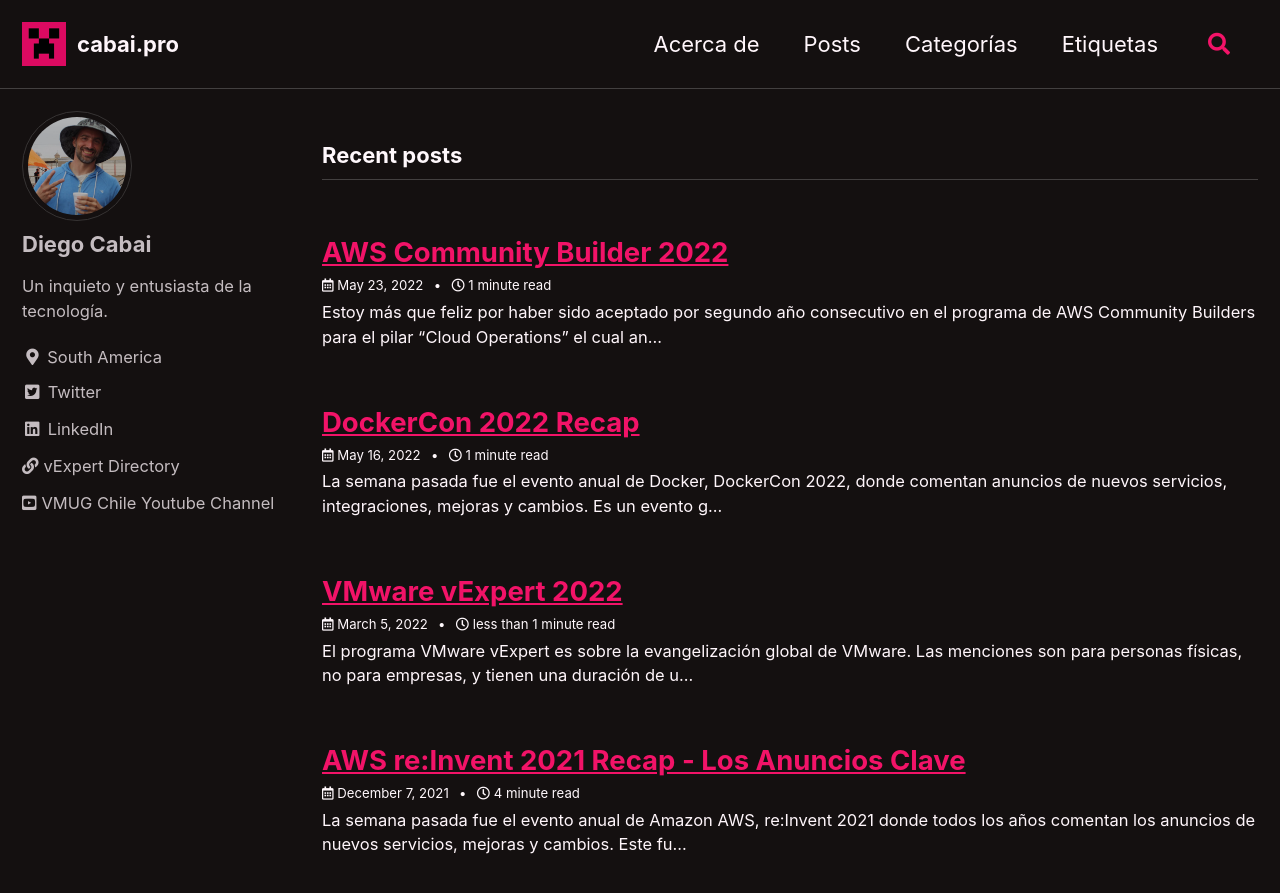
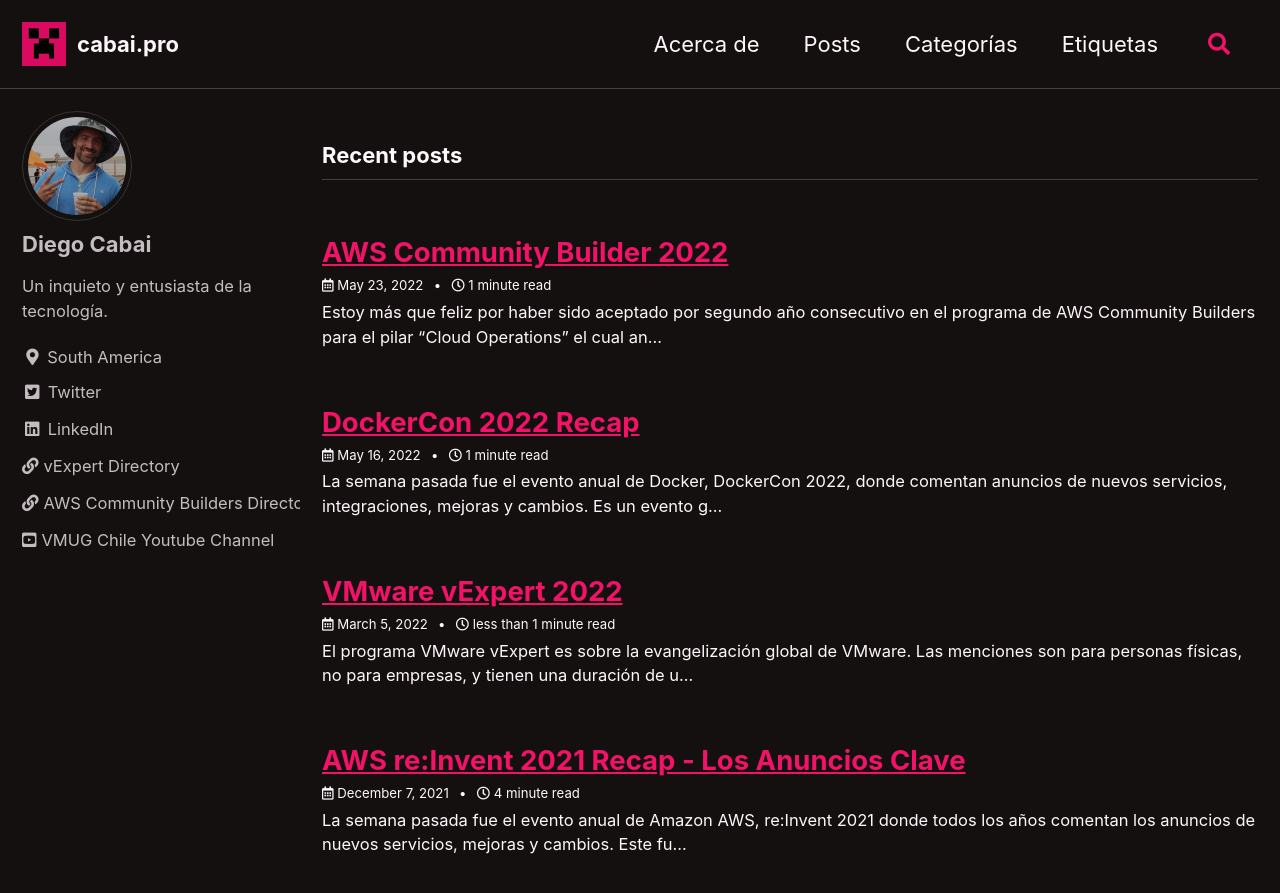
Before and after one commit to dcabai/dcabai.github.io, a Jekyll site: the page built from index.html, in a window 1280 px wide and 900 px high. Shown: the top 893 px of the window. Built offline with Jekyll 4.4.1, drawn with Linux system fonts in a browser that asks for light colours; cached includes are drawn as plain includes; the list of posts is cut into pages by our own code.

Commit message:
Update _config.yml

```diff
--- a/_config.yml
+++ b/_config.yml
@@ -131,6 +131,9 @@
     - label: "vExpert Directory"
       icon:
       url: "https://vexpert.vmware.com/directory/5333"
+    - label: "AWS Community Builders Directory"
+      icon:
+      url: "https://aws.amazon.com/developer/community/community-builders/community-builders-directory/"
     - label: "VMUG Chile Youtube Channel"
       icon: "fab fa-youtube-square"
       url: "https://www.youtube.com/channel/UCJBvlGdOmmtGW10BwIv37cA"
```
